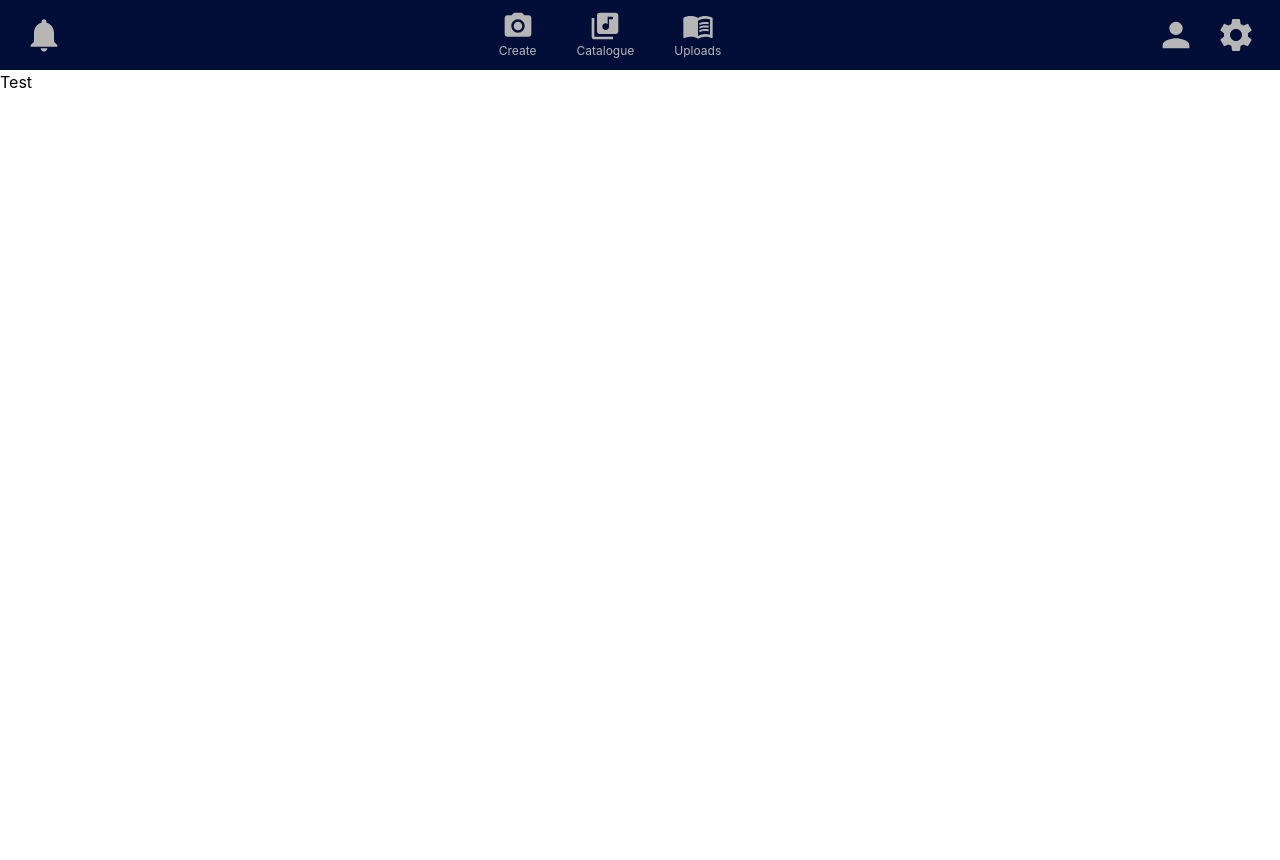
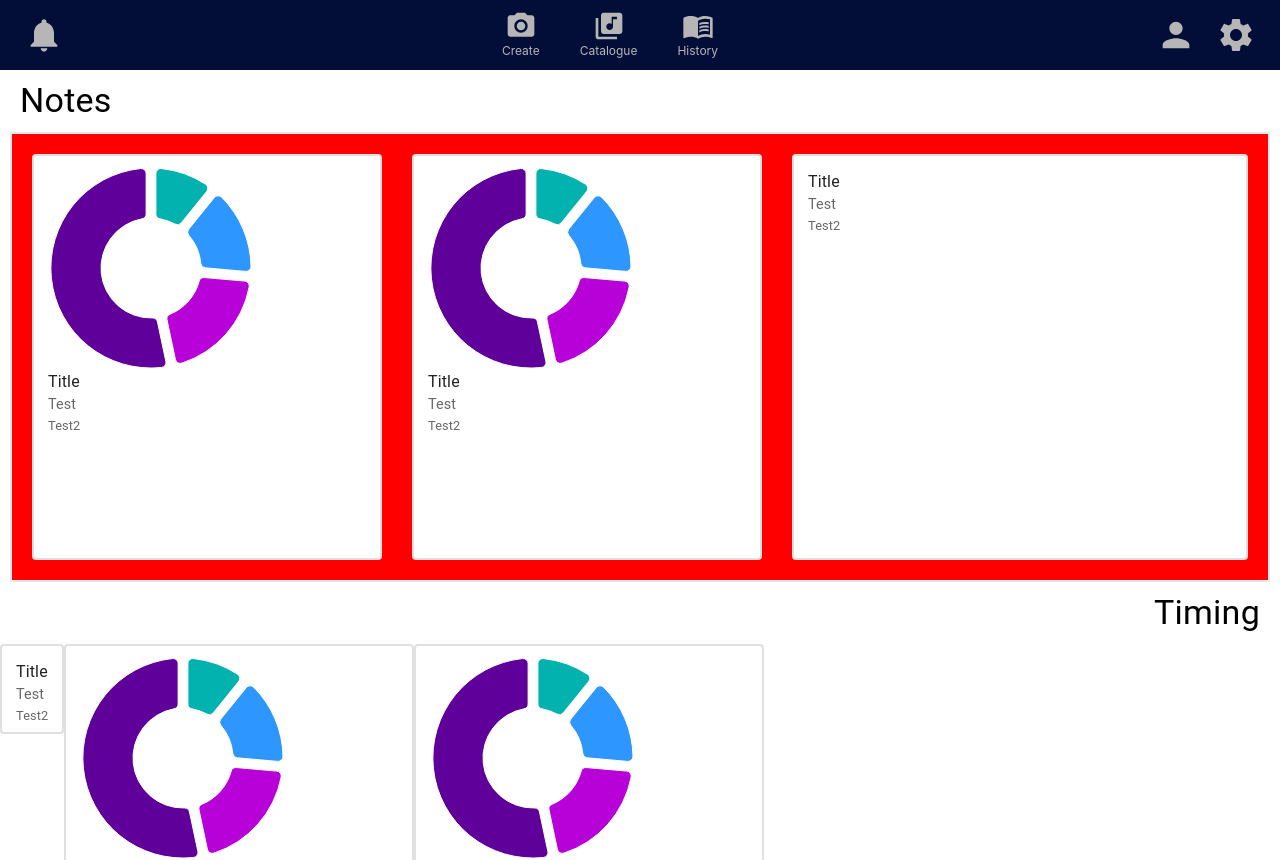
Before and after one commit to kevintran73/melody-mentoring, a React (Create React App) app in the folder frontend_web/: page /track-summary in a window 1280 px wide. Shown: the top 860 px of the page. Before the commit the page ends 800 px from the top, so only its background shows below. Built offline with nearby package versions, Linux system fonts and the light colour scheme; the HTML template or start-up script is replaced by a standard one.

Commit message:
feat: added charts and structure on postactivity page and started working on history page (previously called uploads)

```diff
--- a/frontend_web/package.json
+++ b/frontend_web/package.json
@@ -8,6 +8,7 @@
     "@mui/base": "^5.0.0-beta.58",
     "@mui/icons-material": "^6.1.2",
     "@mui/material": "^6.1.2",
+    "@mui/x-charts": "^7.22.0",
     "@testing-library/jest-dom": "^5.17.0",
     "@testing-library/react": "^13.4.0",
     "@testing-library/user-event": "^13.5.0",
--- a/frontend_web/src/App.js
+++ b/frontend_web/src/App.js
@@ -11,7 +11,7 @@ import Notifications from './pages/Notifications';
 import Activity from './pages/Activity';
 import Settings from './pages/Settings';
 import Create from './pages/Create';
-import Uploads from './pages/Uploads';
+import History from './pages/History';
 import Playlist from './pages/Playlist';
 import Verification from './pages/Verification';
 import TrackSummary from './pages/TrackSummary';
@@ -67,7 +67,7 @@ const App = () => {
           <Route path='/notifications' element={<Notifications />} />
           <Route path='/create' element={<Create />} />
           <Route path='/catalogue' element={<Catalogue />} />
-          <Route path='/uploads' element={<Uploads />} />
+          <Route path='/history' element={<History />} />
           <Route path='/activity' element={<Activity />} />
           <Route path='/settings' element={<Settings />} />
           <Route path='/playlist' element={<Playlist />} />
--- a/frontend_web/src/components/nav_bar/UploadsButton.js
+++ b/frontend_web/src/components/nav_bar/HistoryButton.js
@@ -25,26 +25,26 @@ const IconCaption = styled('p')(({ colour }) => ({
   margin: '0',
 }));
 
-const UploadsButton = () => {
+const HistoryButton = () => {
   const navigate = useNavigate();
   const location = useLocation();
 
-  // Change colour of button if on uploads page
+  // Change colour of button if on history page
   let colour = '#B6B6B6';
-  if (location.pathname === '/uploads') {
+  if (location.pathname === '/history') {
     colour = '#FFFFFF';
   }
 
   const navCreate = () => {
-    return navigate('/uploads');
+    return navigate('/history');
   };
 
   return (
     <IconContainer onClick={navCreate}>
       <StyledBook colour={colour} />
-      <IconCaption colour={colour}>Uploads</IconCaption>
+      <IconCaption colour={colour}>History</IconCaption>
     </IconContainer>
   );
 };
 
-export default UploadsButton;
+export default HistoryButton;
--- a/frontend_web/src/components/nav_bar/NavBar.js
+++ b/frontend_web/src/components/nav_bar/NavBar.js
@@ -7,7 +7,7 @@ import NotificationsButton from './NotificationsButton';
 import ActivityButton from './ActivityButton';
 import SettingsButton from './SettingsButton';
 import CreateButton from './CreateButton';
-import UploadsButton from './UploadsButton';
+import HistoryButton from './HistoryButton';
 
 const StyledHeader = styled('header')({
   display: 'flex',
@@ -43,7 +43,7 @@ const NavBar = () => {
       <MiddleContainer>
         <CreateButton />
         <CatalogueButton />
-        <UploadsButton />
+        <HistoryButton />
       </MiddleContainer>
 
       <RightContainer>
--- a/frontend_web/src/components/track_summary/PieChartCard.js
+++ b/frontend_web/src/components/track_summary/PieChartCard.js
@@ -2,52 +2,44 @@ import React from 'react';
 
 import Box from '@mui/material/Box';
 import Card from '@mui/material/Card';
-// import { PieChart } from '@mui/x-charts/PieChart';
+import { PieChart } from '@mui/x-charts/PieChart';
 import Typography from '@mui/material/Typography';
 
 import { styled } from '@mui/system';
 
 const StyledCard = styled(Card)(() => ({
-  width: '150px',
-  // minWidth: '150px',
-  height: '220px',
-  // minHeight: '220px',
+  width: '350px',
   borderWidth: '2px',
-  // boxShadow: '5px 10px grey',
   padding: '12px',
-  paddingBottom: '5px',
-  margin: '10px',
-  marginRight: '15px',
-  cursor: 'pointer',
+  height:'100%',
 }));
 
 const card = () => (
   <Box>
-    {/* <CardMedia
-        component='img'
-        height='150'
-        image={img}
-        alt='img'
-    /> */}
-    {/* <PieChart
+    <PieChart
       series={[
         {
           data: [
             { id: 0, value: 10, label: 'series A' },
             { id: 1, value: 15, label: 'series B' },
             { id: 2, value: 20, label: 'series C' },
+            { id: 3, value: 55, label: 'series D' },
           ],
-          innerRadius: 30,
+          innerRadius: 50,
           outerRadius: 100,
           paddingAngle: 5,
           cornerRadius: 5,
-          startAngle: -45,
-          endAngle: 225,
-          cx: 150,
-          cy: 150,
+          startAngle: 0,
+          endAngle: 360,
+          cx: 100,
+          highlightScope: { fade: 'global', highlight: 'item' },
+          faded: { innerRadius: 40, additionalRadius: -10 },
         }
       ]}
-    /> */}
+      width={210}
+      height={200}
+      slotProps={{ legend: { hidden: true } }}
+    />
     <Box padding='2px'>
       <Typography fontSize='1rem' component='div'>Title</Typography>
       <Typography fontSize='0.9rem' sx={{ color: 'text.secondary' }}>Test</Typography>
--- /dev/null
+++ b/frontend_web/src/components/track_summary/SubAdviceCard.js
@@ -0,0 +1,33 @@
+import React from 'react';
+
+import Box from '@mui/material/Box';
+import Card from '@mui/material/Card';
+import { PieChart } from '@mui/x-charts/PieChart';
+import Typography from '@mui/material/Typography';
+
+import { styled } from '@mui/system';
+
+const StyledCard = styled(Card)(() => ({
+  borderWidth: '2px',
+  padding: '12px',
+  paddingBottom: '5px',
+  height:'100%',
+}));
+
+const card = () => (
+  <Box>
+    <Box padding='2px'>
+      <Typography fontSize='1rem' component='div'>Title</Typography>
+      <Typography fontSize='0.9rem' sx={{ color: 'text.secondary' }}>Test</Typography>
+      <Typography fontSize='0.8rem' sx={{ color: 'text.secondary' }}>Test2</Typography>
+    </Box>
+  </Box>
+);
+
+const SubAdviceCard = ({  }) => {
+  return (
+    <StyledCard variant='outlined'>{card()}</StyledCard>
+  );
+};
+
+export default SubAdviceCard;
--- a/frontend_web/src/pages/Uploads.js
+++ b/frontend_web/src/pages/History.js
@@ -5,7 +5,7 @@ import NavBar from '../components/nav_bar/NavBar';
 /**
  * Uploads page
  */
-const Uploads = () => {
+const History = () => {
   return (
     <>
       <NavBar></NavBar>
@@ -13,4 +13,4 @@ const Uploads = () => {
   );
 };
 
-export default Uploads;
+export default History;
--- a/frontend_web/src/pages/TrackSummary.js
+++ b/frontend_web/src/pages/TrackSummary.js
@@ -1,18 +1,72 @@
 import React from 'react';
 
+import { Box, Typography } from '@mui/material';
 import NavBar from '../components/nav_bar/NavBar';
 import PieChartCard from '../components/track_summary/PieChartCard'
+import SubAdviceCard from '../components/track_summary/SubAdviceCard';
+
+import { styled } from '@mui/system';
 
 /**
  * Track Summary page
  */
+
+const StyledAdviceBox = styled(Box)(() => ({
+  borderWidth: '2px',
+  padding: '20px',
+  margin: '10px',
+  display: 'flex',
+  flexDirection: 'row',
+  backgroundColor: 'red',
+  gap: '30px',
+  height: '450px',
+}));
+
 const TrackSummary = () => {
   return (
-    <>
+    <Box>
       <NavBar></NavBar>
-      {/* <PieChartCard></PieChartCard> */}
-      Test
-    </>
+      <Box>
+
+      </Box>
+
+      <Typography align='left' variant='h4' margin='10px' marginLeft='20px'>Notes</Typography>
+      <StyledAdviceBox>
+        <PieChartCard />
+        <PieChartCard />
+        <Box flex={1} height='100%' >
+          <SubAdviceCard height="100%" />
+        </Box>
+      </StyledAdviceBox>
+
+      <Typography align='right' variant='h4' margin='10px' marginRight='20px'>Timing</Typography>
+      <Box display='flex' flexDirection={'row'}>
+        <SubAdviceCard />
+        <PieChartCard />
+        <PieChartCard />
+      </Box>
+
+      Note Types
+      <Box display='flex' flexDirection={'row'}>
+        <PieChartCard />
+        <PieChartCard />
+        <SubAdviceCard />
+      </Box>
+
+      Dynamics
+      <Box display='flex' flexDirection={'row'}>
+        <SubAdviceCard />
+        <PieChartCard />
+        <PieChartCard />
+      </Box>
+
+      Articulation
+      <Box display='flex' flexDirection={'row'}>
+        <PieChartCard />
+        <PieChartCard />
+        <SubAdviceCard />
+      </Box>
+    </Box>
   );
 };
 
```
Also changed, not shown: 1 other file (tests, documents, lock files or other folders).
